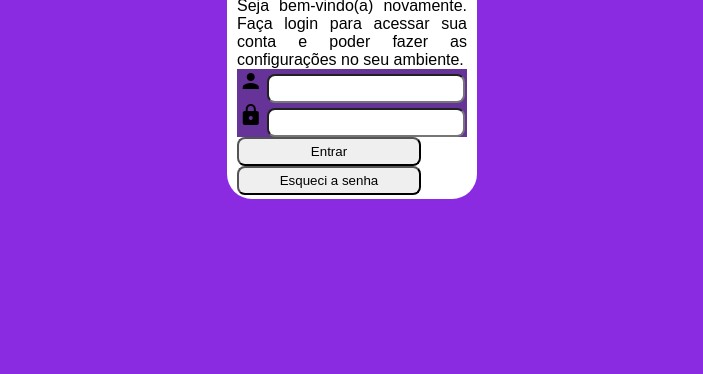
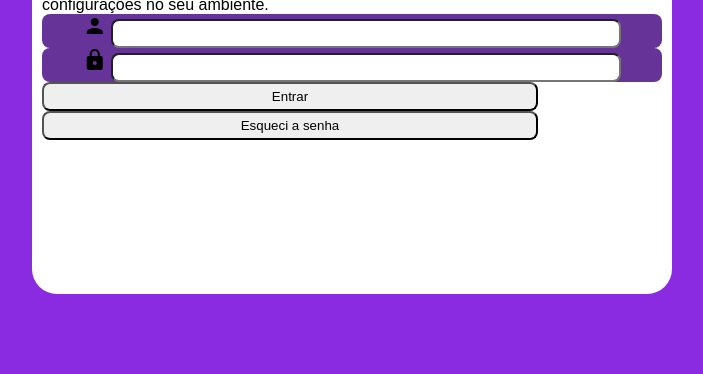
Before and after one commit to Joao-Arthurr/projeto-login, a plain HTML site: page index.html in a window 1280 px wide. Shown: the part 426-800 px from the top of the page, without its empty margins (288-991 px from the left). Drawn offline with Linux system fonts and the light colour scheme.

Commit message:
Update style.css

```diff
--- a/estilos/style.css
+++ b/estilos/style.css
@@ -16,8 +16,8 @@ section#login {
     left: 50%;
     transform: translate(-50%, -50%);
     margin: auto;
-    width: 250px;
-    height: 450px;
+    width: 50vw;
+    height: 80vh;
     background-color: rgb(255, 255, 255);
     border-radius: 25px;
     text-align: center;
@@ -46,6 +46,7 @@ div#formulario > h1 {
 div#email , div#senha {
     background-color: rebeccapurple;
     text-align: center;
+    border-radius: 8px;
 
 }
 
```
